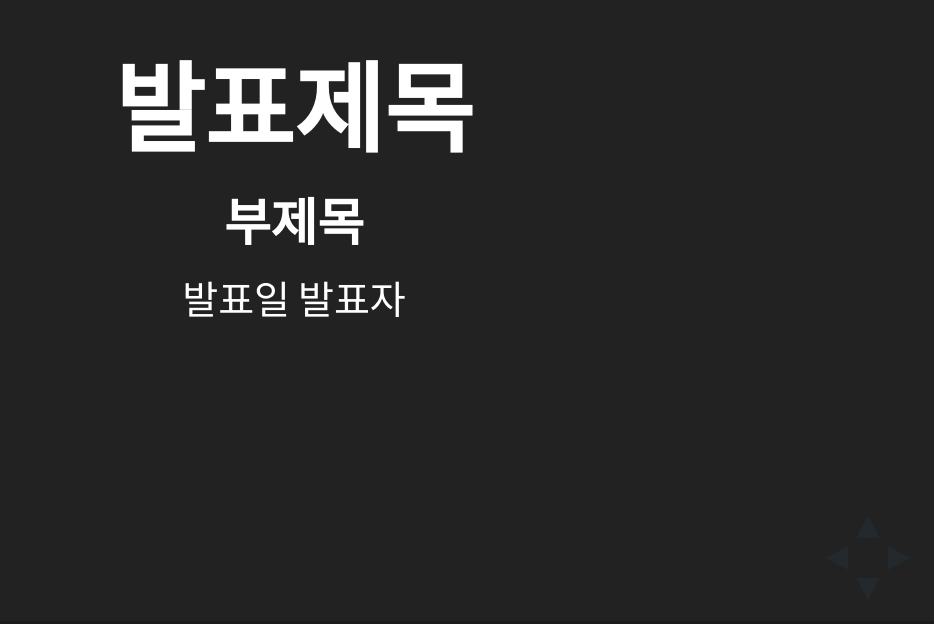
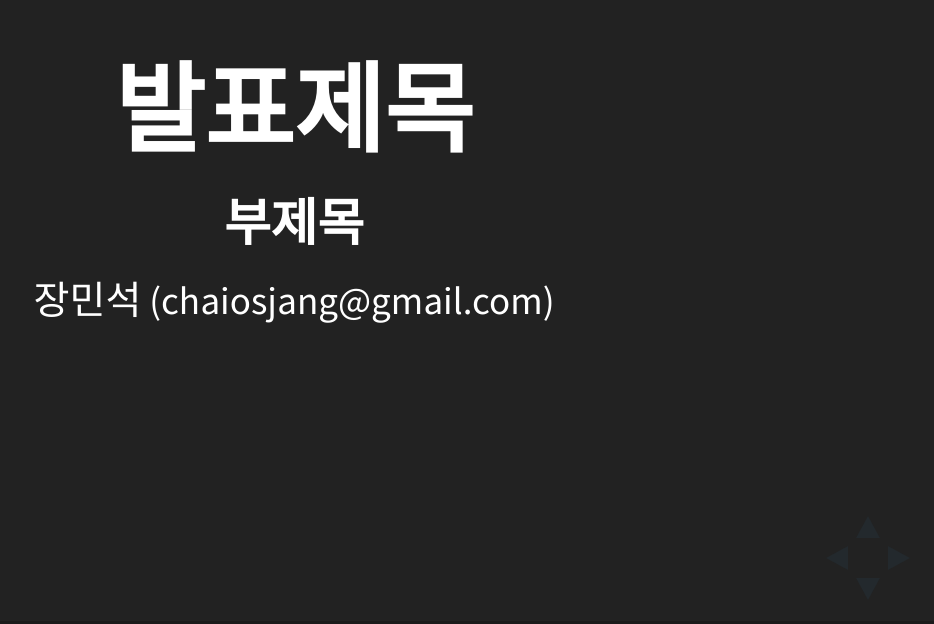
Before and after one commit to msjang/pt, a website: page slides/index.html in a window 1280 px wide. Shown: the part 176-800 px from the top of the page, without its empty margins (346-1280 px from the left). Drawn offline with Linux system fonts and the light colour scheme.

Commit message:
한국어 템플릿 추가

```diff
--- a/slides/index.html
+++ b/slides/index.html
@@ -7,7 +7,7 @@
         <title>발표제목</title>
 
         <meta name="description" content="요약">
-        <meta name="author" content="발표자">
+        <meta name="author" content="장민석 (chaiosjang@gmail.com)">
 
 		<meta name="apple-mobile-web-app-capable" content="yes" />
 		<meta name="apple-mobile-web-app-status-bar-style" content="black-translucent" />
@@ -44,8 +44,7 @@
 # 발표제목
 ### 부제목
 
-<small>발표일</small>
-<small>발표자</small>
+<small>장민석 (chaiosjang@gmail.com)</small>
 </section>
 			</div>
 		</div>
```
Also changed, not shown: README.md.
